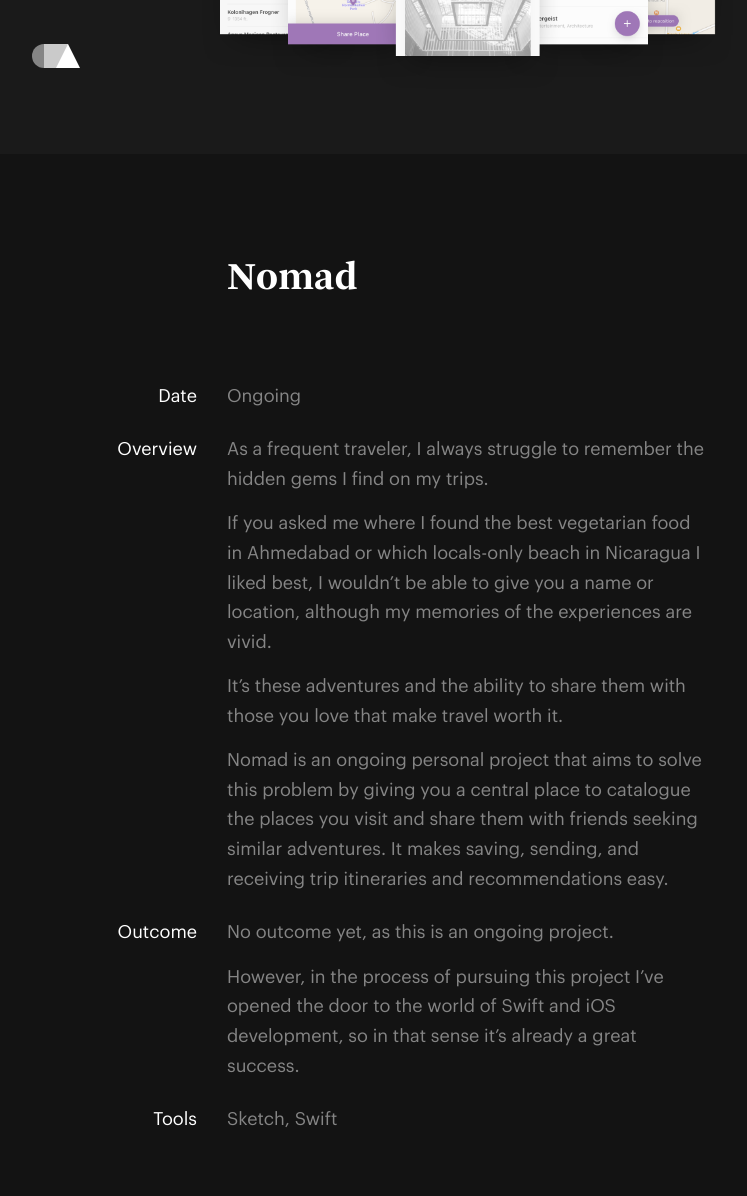
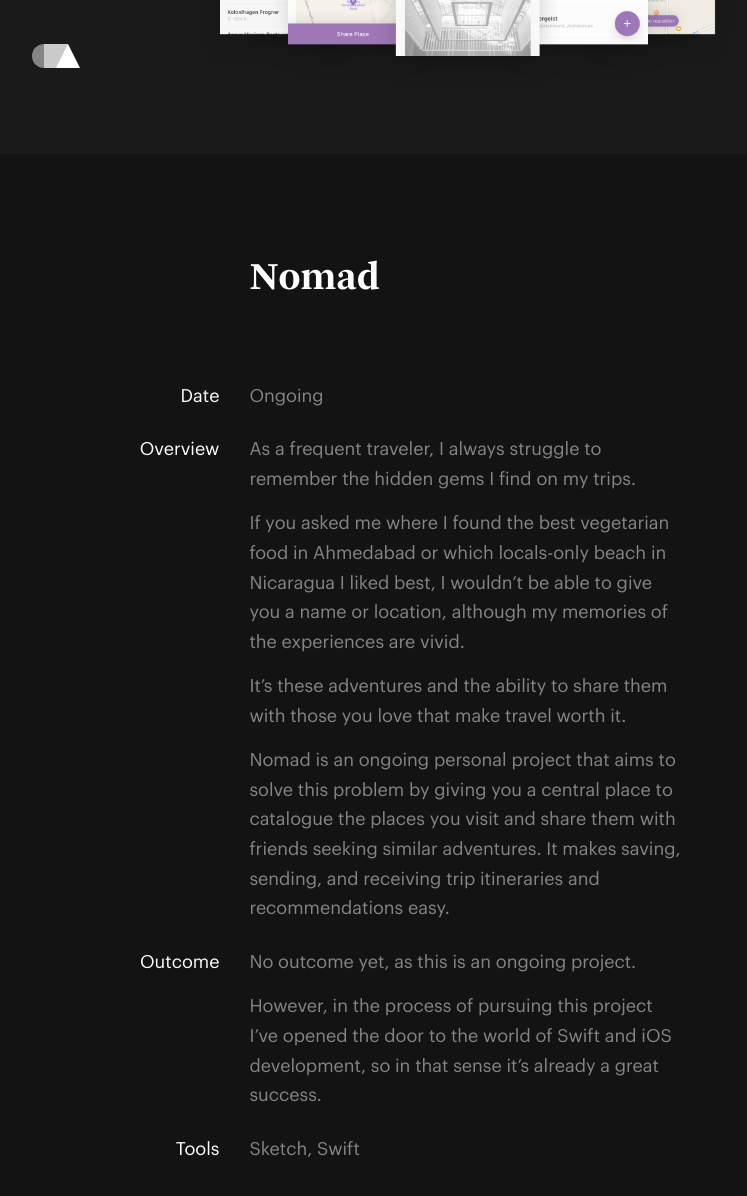
Before and after one commit to jlku/portfolio-v4, a Jekyll site: the page built from work/_posts/2015-11-06-Nomad.md, in a window 1280 px wide and 1400 px high, scrolled down 298 px. Shown: the top 1196 px of the window, without its empty margins (173-920 px from the left). Built offline with Jekyll 4.4.1, drawn with Linux system fonts in a browser that asks for light colours; nearby versions of some CDN libraries; some web fonts are replaced.

Commit message:
Fixes for large viewports

```diff
--- a/_sass/layouts/_wrappers.scss
+++ b/_sass/layouts/_wrappers.scss
@@ -22,12 +22,16 @@
 }
 
 .wrapper-post {
-    width: 50%;
+    padding: 0 23%;
     margin: 0 auto;
     position: relative;
 
     @media (max-width: $breakpointLarge) {
-        width: 75%;
+        padding: 0 16%;
+    }
+
+    @media (max-width: $breakpointMedium) {
+       padding: 0 12.5%;
     }
 
     @media (max-width: $breakpointSmall) {
```
